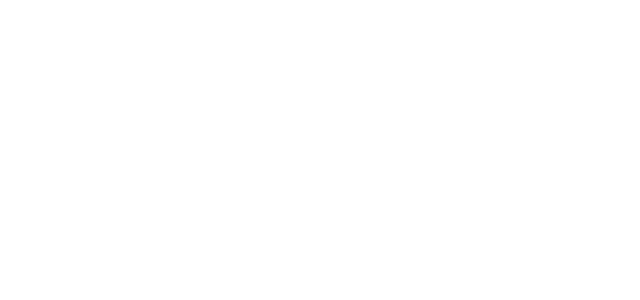
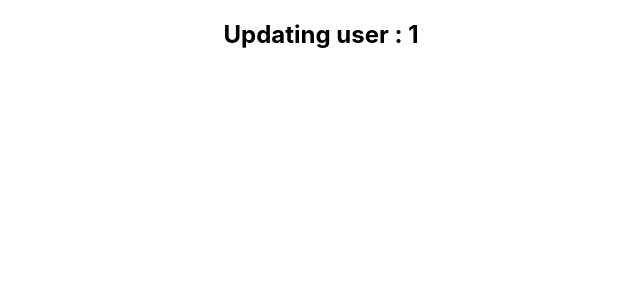
Before and after one commit to writerowson/react-node-mongodb, a React (Create React App) app: page /update/1 in a window 1280 px wide. Before the commit this address had no page. Shown: the top 300 px of the page, without its empty margins (319-959 px from the left). Built offline with nearby package versions, Linux system fonts and the light colour scheme.

Commit message:
dynamic route

```diff
--- a/src/App.js
+++ b/src/App.js
@@ -3,6 +3,7 @@ import './App.css';
 import { Route, Routes } from 'react-router-dom';
 import Home from './components/Home/Home';
 import ADDuser from './components/AddUser/ADDuser';
+import UpdateUser from './components/UpdateUser/UpdateUser';
 
 function App() {
   return (
@@ -10,6 +11,7 @@ function App() {
       <Routes>
         <Route path='/' element={<Home></Home>}></Route>
         <Route path='/user/add' element={<ADDuser></ADDuser>}></Route>
+        <Route path='/update/:id' element={<UpdateUser></UpdateUser>}></Route>
       </Routes>
     </div>
   );
--- a/src/components/Home/Home.js
+++ b/src/components/Home/Home.js
@@ -1,4 +1,5 @@
 import React, { useEffect, useState } from 'react';
+import { Link } from 'react-router-dom';
 
 const Home = () => {
     const [users, setusers] = useState([])
@@ -34,12 +35,13 @@ const Home = () => {
             <ul>
                 {
                     users.map(user => <li key={user._id}>{user.name}:: {user.email}
+                        <Link to={`/update/${user._id}`}> <button>Update</button> </Link>
                         {/* here we need parameter to specifically delete the element */}
-                        <button onClick={() => hadleUserDelete(user._id)}>X</button></li>)
+                        < button onClick={() => hadleUserDelete(user._id)}>X</button></li>)
                 }
 
-            </ul>
-        </div>
+            </ul >
+        </div >
     );
 };
 
--- a/src/components/UpdateUser/UpdateUser.js
+++ b/src/components/UpdateUser/UpdateUser.js
@@ -0,0 +1,14 @@
+import React from 'react';
+import { useParams } from 'react-router-dom';
+
+const UpdateUser = () => {
+
+    const { id } = useParams()
+    return (
+        <div>
+            <h2>Updating user : {id}</h2>
+        </div>
+    );
+};
+
+export default UpdateUser;
```
